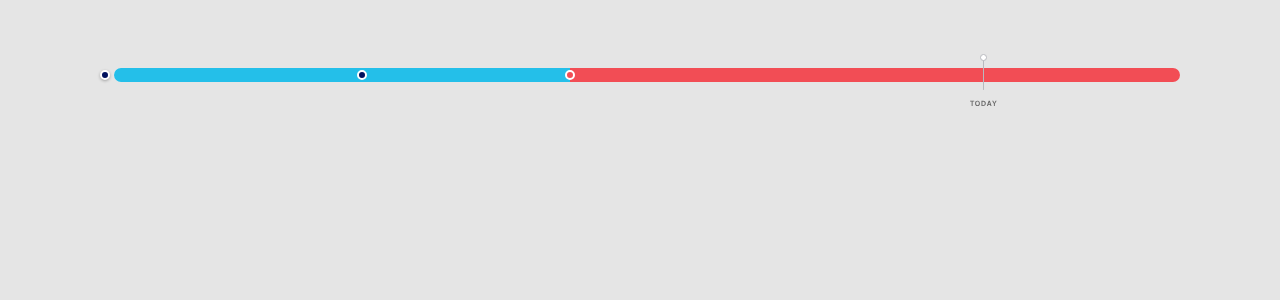
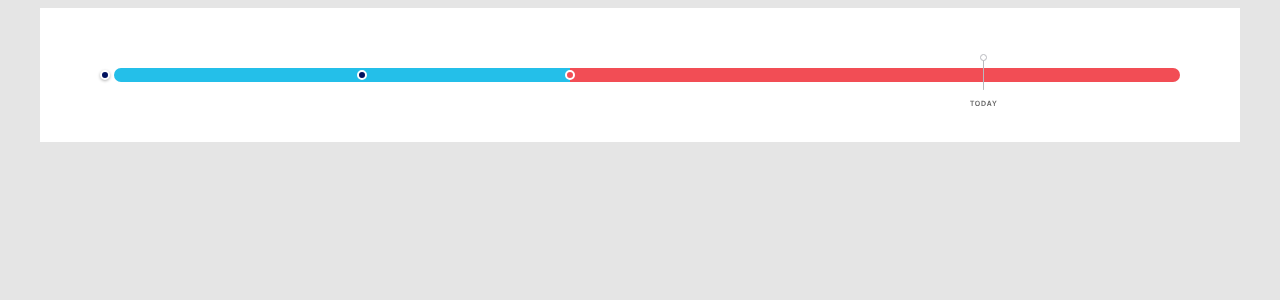
Before and after one commit to egiev/angular2-timeline, an Angular app: page / in a window 1280 px wide. Shown: the top 300 px of the page. Built offline with nearby package versions, Linux system fonts and the light colour scheme.

Commit message:
Fix z-index

```diff
--- a/src/app/app.component.scss
+++ b/src/app/app.component.scss
@@ -4,5 +4,6 @@
 
   & .wrapper {
     padding: 60px;
+    background: #fff;
   }
 }
--- a/src/app/components/timeline/timeline.component.scss
+++ b/src/app/components/timeline/timeline.component.scss
@@ -106,6 +106,7 @@ $gray: gray;
       &:hover .timeline_event_content__item__info {
         display: flex;
         opacity: 0.9;
+        z-index: 10;
       }
     }
   }
```
